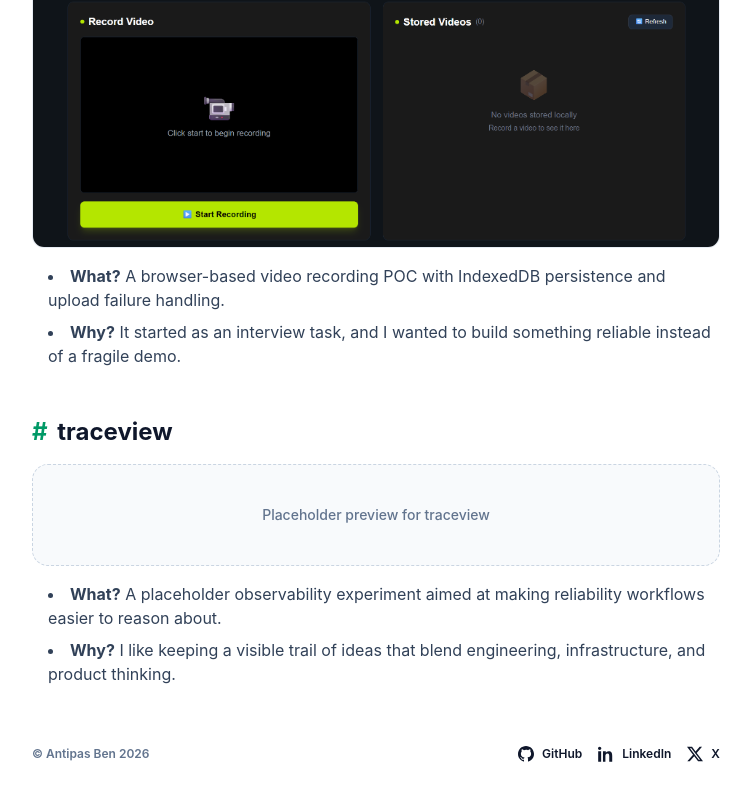
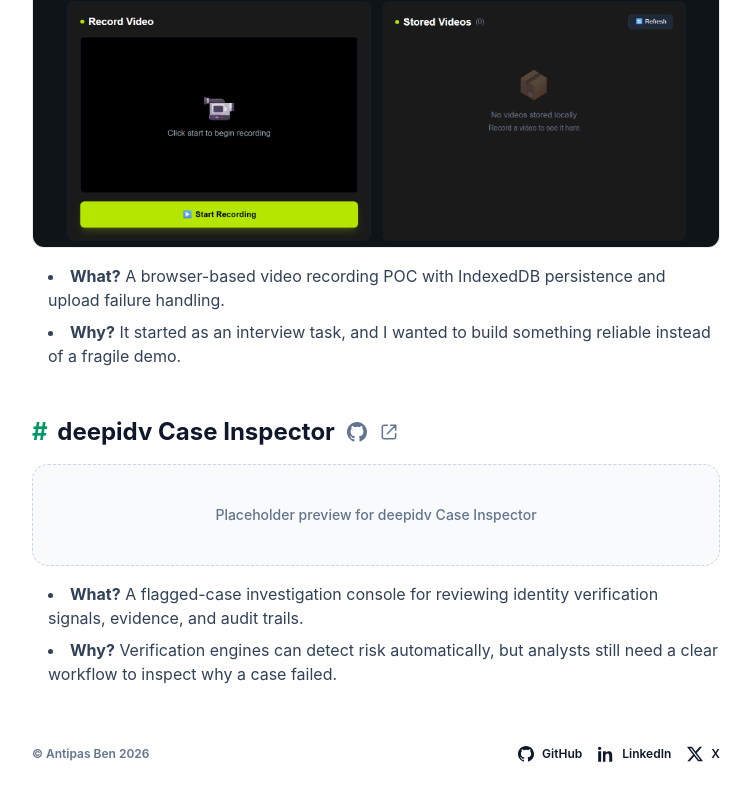
Before and after one commit to AntipasBen23/my-portfolio, a Next.js app: page /dev-doodles in a window 1280 px wide. Shown: the part 1021-1821 px from the top of the page, without its empty margins (264-1015 px from the left). Built offline with nearby package versions, Linux system fonts and the light colour scheme.

Commit message:
Add deepidv dev doodle entry

```diff
--- a/src/data/site.ts
+++ b/src/data/site.ts
@@ -482,10 +482,12 @@ export const devDoodles: Doodle[] = [
     imageAlt: "Allude video recording proof-of-concept screenshot",
   },
   {
-    slug: "traceview",
-    title: "traceview",
+    slug: "deepidv-case-inspector",
+    title: "deepidv Case Inspector",
     description:
-      "A placeholder observability experiment aimed at making reliability workflows easier to reason about.",
-    why: "I like keeping a visible trail of ideas that blend engineering, infrastructure, and product thinking.",
+      "A flagged-case investigation console for reviewing identity verification signals, evidence, and audit trails.",
+    why: "Verification engines can detect risk automatically, but analysts still need a clear workflow to inspect why a case failed.",
+    href: "https://github.com/AntipasBen23/deepidv-feature-demo",
+    liveHref: "https://deepidv-feature-demo.netlify.app/",
   },
 ];
```
